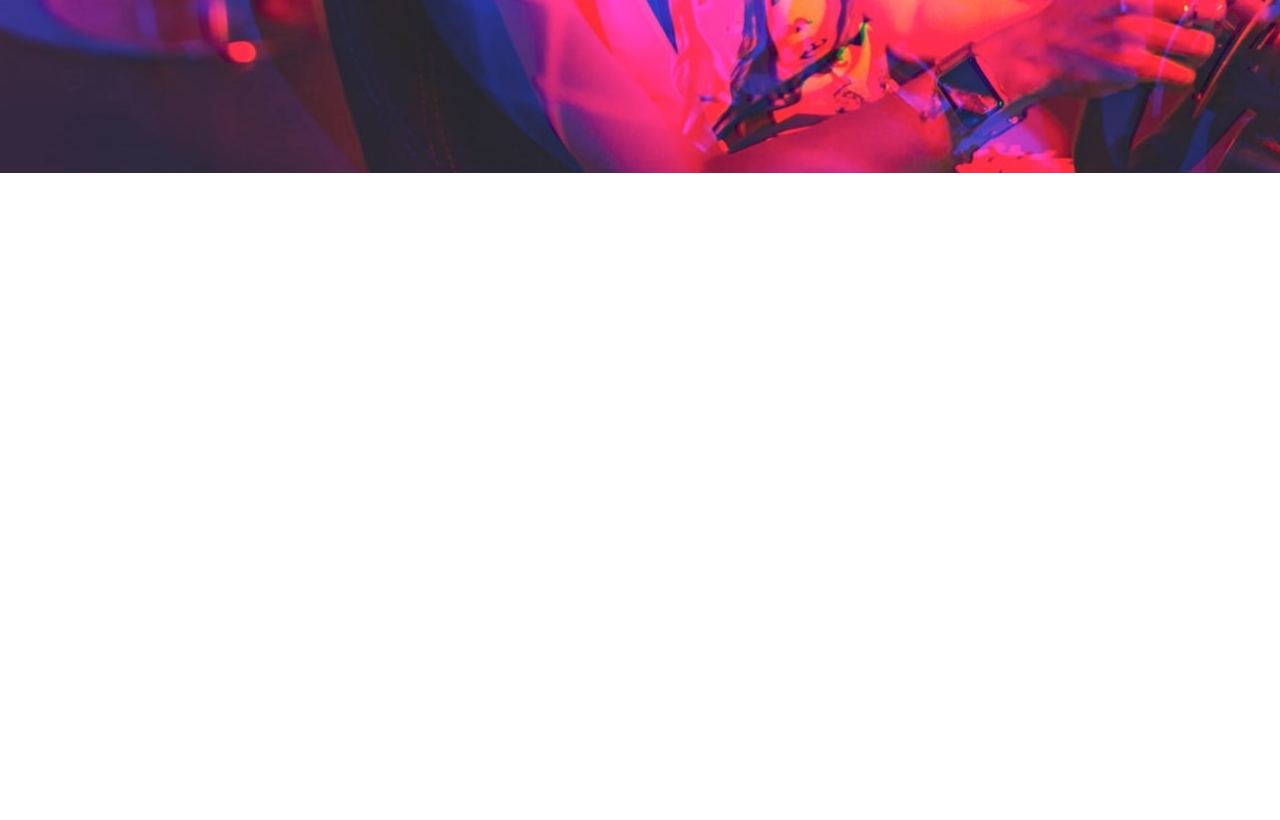
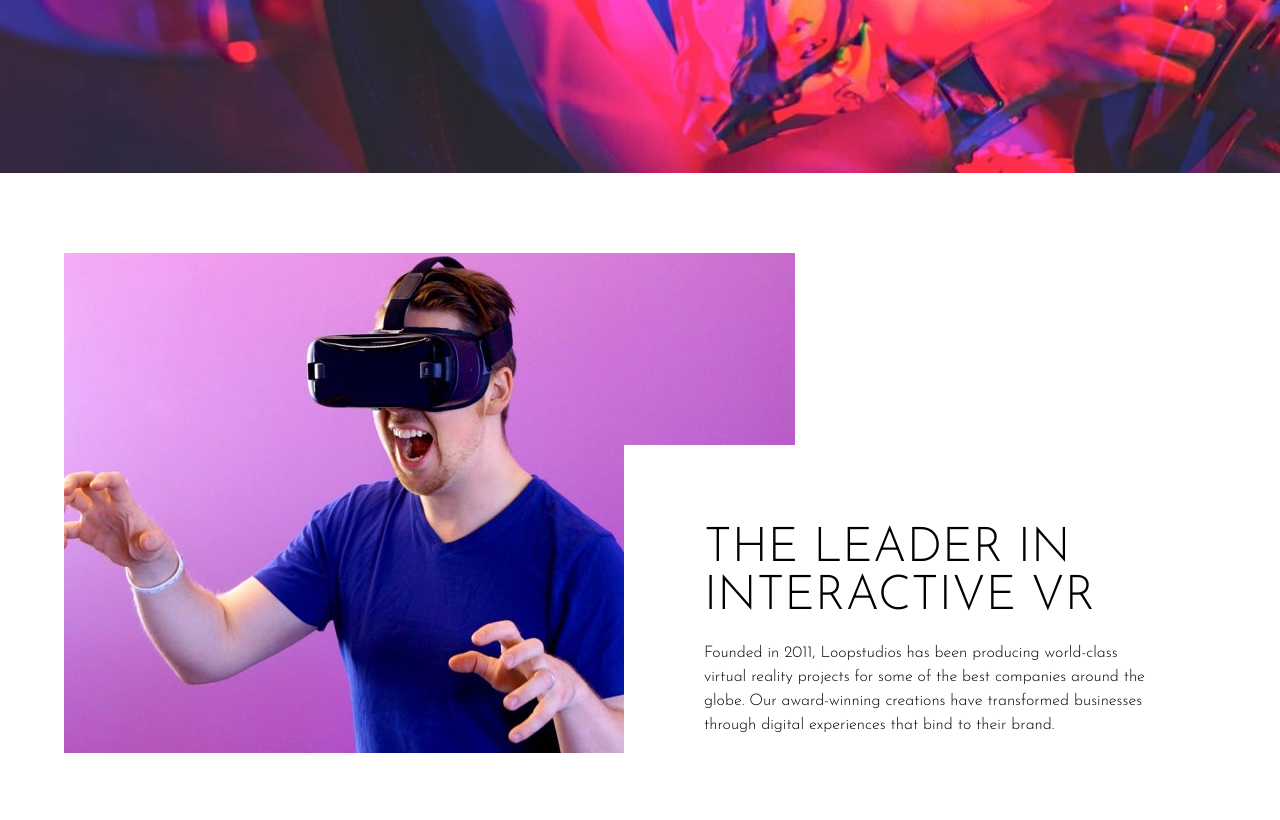
Before and after one commit to amin-sadeqi/Loopstadio-website, a website: page index.html in a window 1280 px wide. Shown: the part 475-1295 px from the top of the page. Before the commit the page ends 800 px from the top, so only its background shows below. Drawn offline with Linux system fonts and the light colour scheme.

Commit message:
add features section

```diff
--- a/index.html
+++ b/index.html
@@ -56,5 +56,30 @@
         </div>
       </div>
     </section>
+    <section id="features">
+      <div
+        class="flex flex-col max-w-6xl mx-auto relative p-6 my-20 md:flex-row md:p-0"
+      >
+        <img
+          src="images/desktop/image-interactive.jpg"
+          alt="image-interactive"
+        />
+        <div
+          class="bg-white md:absolute md:top-48 md:right-0 md:pl-20 md:py-20"
+        >
+          <h3
+            class="max-w-lg mx-auto text-center text-5xl uppercase mt-10 mb-5 md:mt-0 md:text-left md:mx-0"
+          >
+            the leader in interactive vr
+          </h3>
+          <p class="max-w-md mx-auto text-center md:text-left md:mx-0">
+            Founded in 2011, Loopstudios has been producing world-class virtual
+            reality projects for some of the best companies around the globe.
+            Our award-winning creations have transformed businesses through
+            digital experiences that bind to their brand.
+          </p>
+        </div>
+      </div>
+    </section>
   </body>
 </html>
```
Also changed, not shown: css/output.css.
